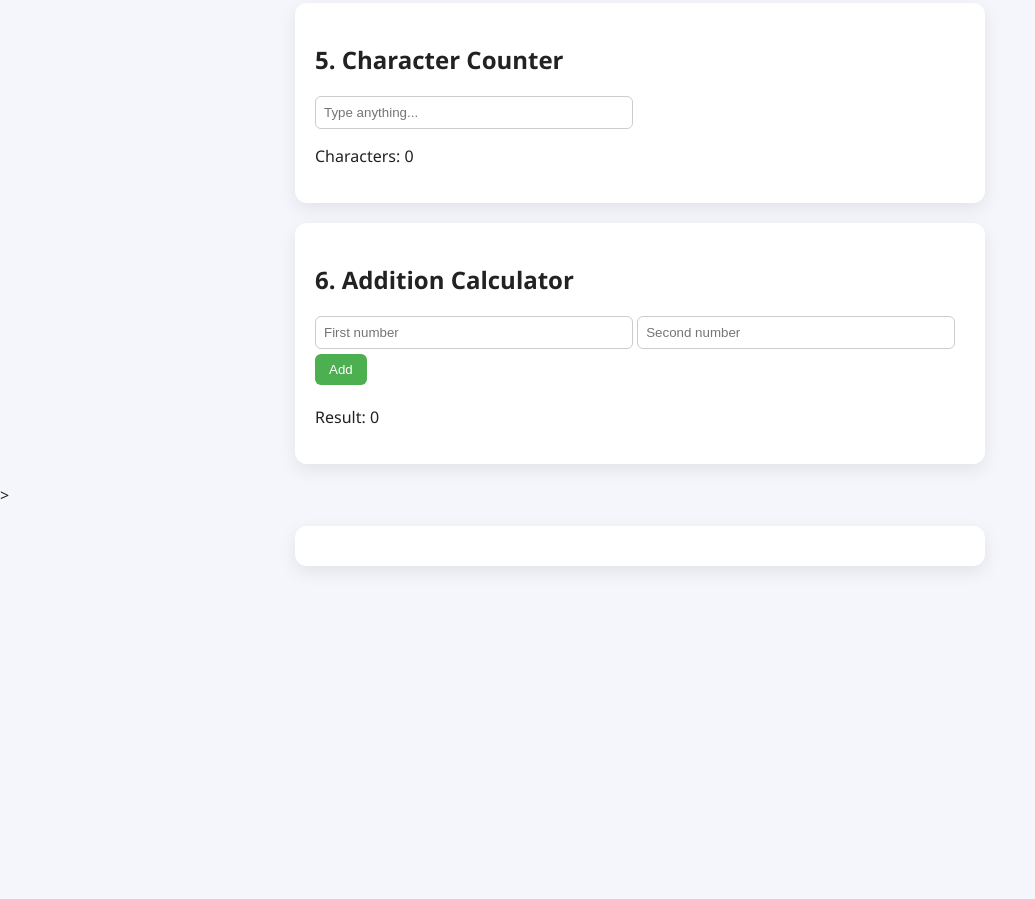
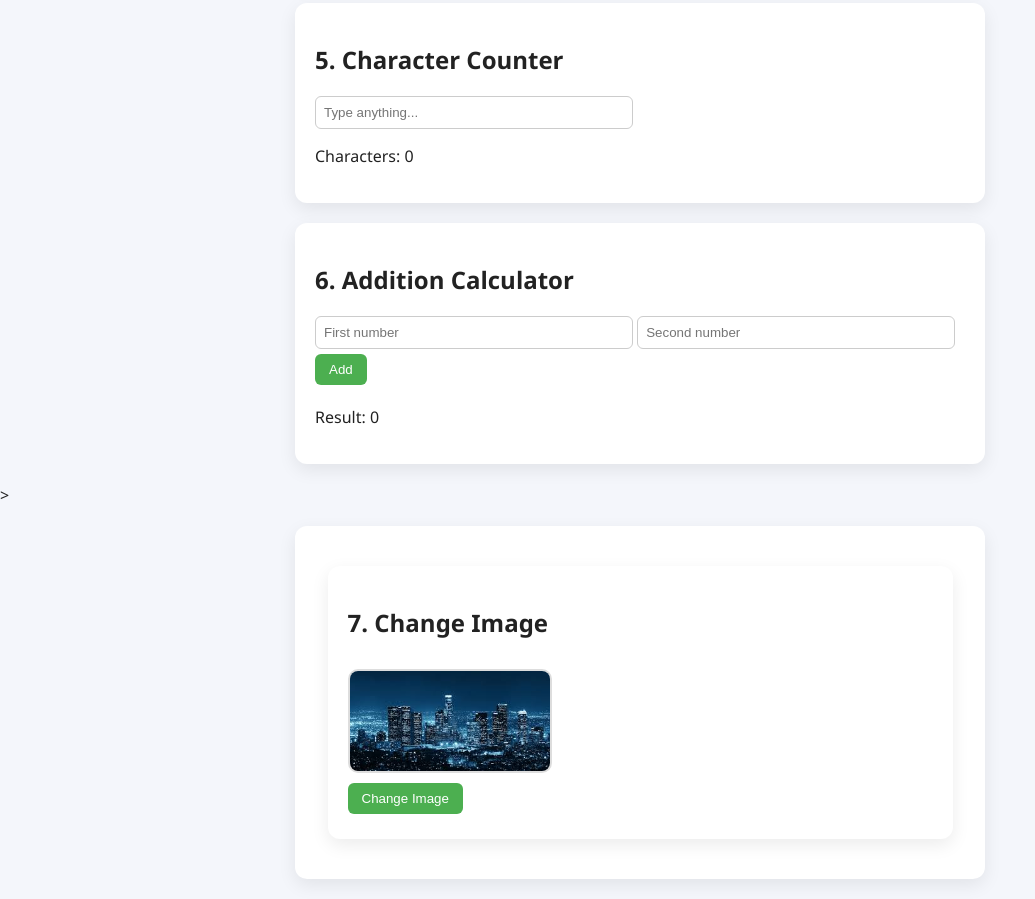
Before and after one commit to Sherwin2004-art/Ite-lab, a plain HTML site: page index.html in a window 1280 px wide. Shown: the part 902-1801 px from the top of the page, without its empty margins (0-1035 px from the left). Before the commit the page ends 1488 px from the top, so only its background shows below. Drawn offline with Linux system fonts and the light colour scheme.

Commit message:
progress

```diff
--- a/index.html
+++ b/index.html
@@ -62,3 +62,10 @@
 
     <!-- 8. Mini To-Do -->
     <section>
+
+    <section>
+        <h2>7. Change Image</h2>
+        <img id="myImage" src="city.jpg" width="200" alt="Image Preview">
+        <br>
+        <button id="changeImageBtn">Change Image</button>
+    </section
```
